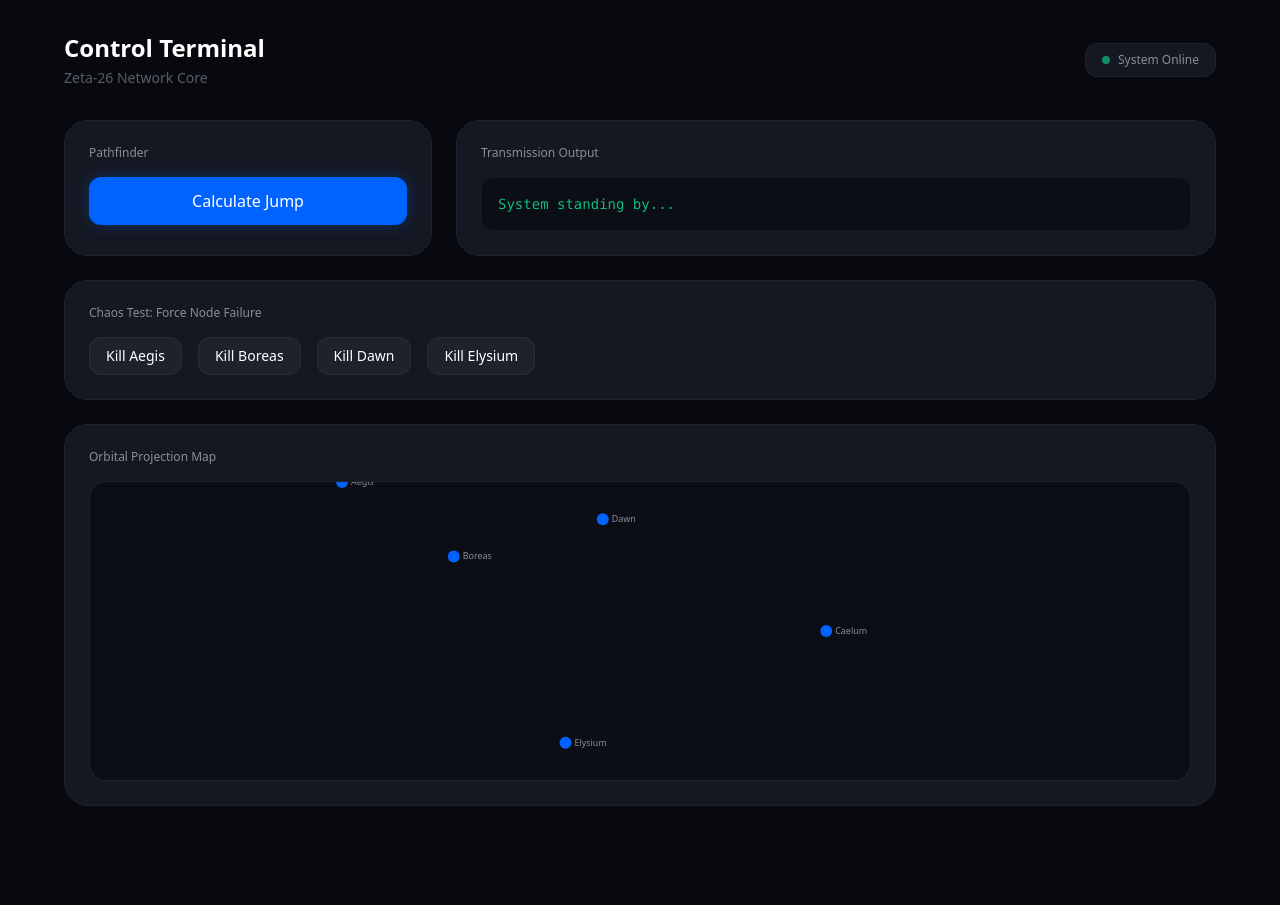
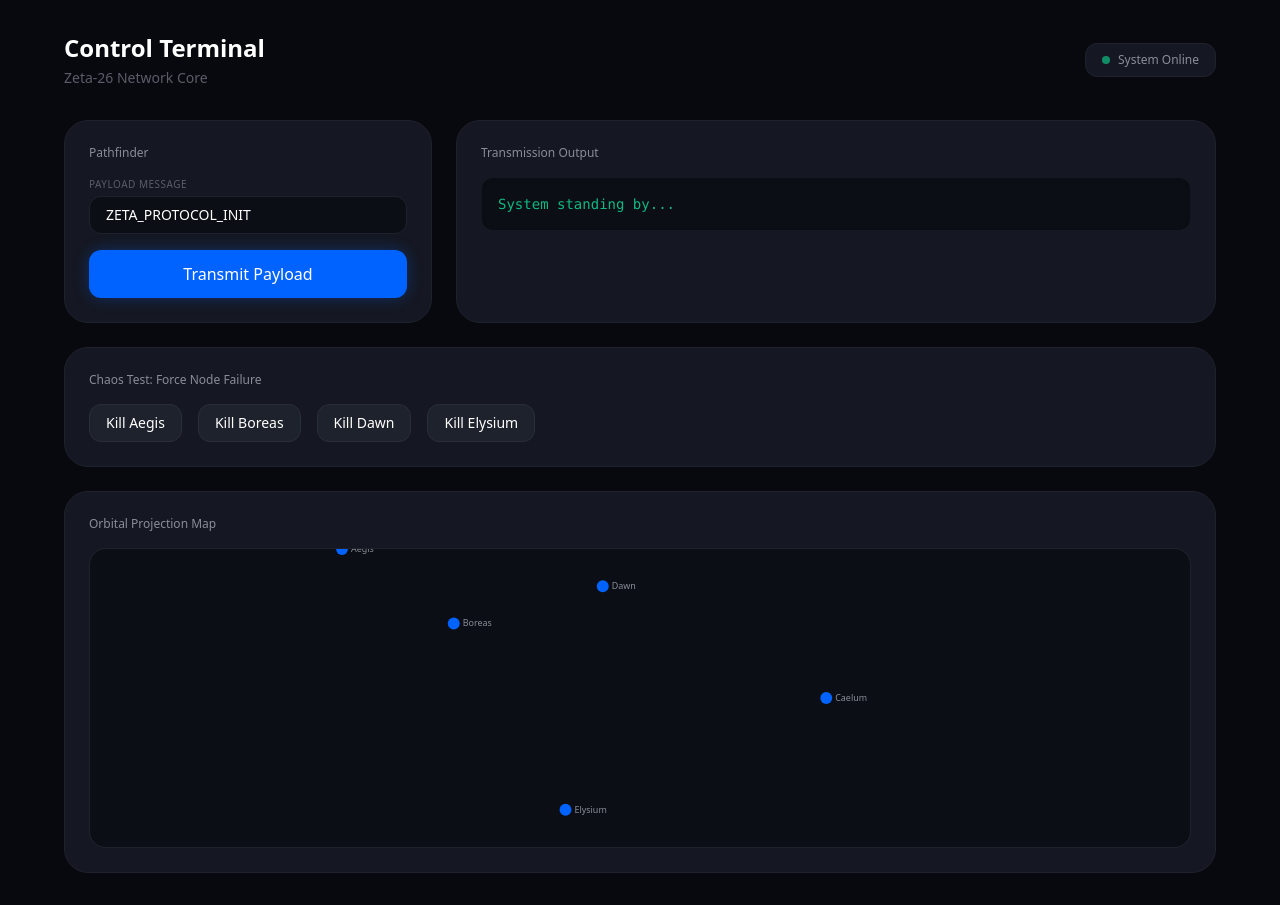
Before and after one commit to Sahas-sass/Nexio-Relic-Ring, a Next.js app: page / in a window 1280 px wide. Before the commit the page ends 838 px from the top, so only its background shows below. Built offline with nearby package versions, Linux system fonts and the light colour scheme.

Commit message:
dashboard new update

```diff
--- a/src/app/page.tsx
+++ b/src/app/page.tsx
@@ -2,6 +2,7 @@
 import React, { useState } from "react";
 import { buildNetworkGraph, findShortestPath } from "../utils/routing";
 import { getConfig } from '../utils/configLoader';
+import { textToAscii, asciiToCodex } from '../utils/codex';
 
 // Map Component
 export const OrbitalMap = () => {
@@ -25,14 +26,16 @@ export const OrbitalMap = () => {
 export default function Dashboard() {
   const [result, setResult] = useState<string>("System standing by...");
   const [deadNodes, setDeadNodes] = useState<string[]>([]);
-  const nodes = ["Aegis", "Boreas", "Dawn", "Elysium"]; // Should ideally match your config
+  const [message, setMessage] = useState<string>("ZETA_PROTOCOL_INIT");
+  const [encodedPayload, setEncodedPayload] = useState<string>("");
+  const nodes = ["Aegis", "Boreas", "Dawn", "Elysium"];
 
   const runRouting = () => {
     const graph = buildNetworkGraph(deadNodes);
 
-    // Check if start/end nodes even exist in the remaining graph
     if (!graph["Aegis"] || !graph["Elysium"]) {
       setResult("CRITICAL: Start or Destination node is offline!");
+      setEncodedPayload("");
       return;
     }
 
@@ -40,8 +43,14 @@ export default function Dashboard() {
 
     if (path.length <= 1) {
       setResult("ALERT: Network partitioned. No viable path to target.");
+      setEncodedPayload("");
     } else {
+
       setResult(`Optimal Route: ${path.join(" → ")}`);
+
+      const asciiArray = textToAscii(message);
+      const codexArray = asciiToCodex(asciiArray, 16);
+      setEncodedPayload(`[${codexArray.join(', ')}]`);
     }
   };
 
@@ -66,7 +75,6 @@ export default function Dashboard() {
               <h2 className="text-2xl font-bold">Control Terminal</h2>
               <p className="text-sm text-[#5A5D68] mt-1">Zeta-26 Network Core</p>
             </div>
-            {/* Optional: Added a small status indicator to replace the logo feel */}
             <div className="flex items-center gap-2 bg-[#151822] border border-[#1E222D] px-4 py-2 rounded-xl">
               <div className="w-2 h-2 rounded-full bg-[#10B981] animate-pulse"></div>
               <span className="text-xs text-[#8A8D98]">System Online</span>
@@ -74,23 +82,47 @@ export default function Dashboard() {
           </header>
 
           <div className="grid grid-cols-1 md:grid-cols-3 gap-6">
+
+            {/* UPDATED: Pathfinder Card with Payload Input */}
             <div className="bg-[#151822] rounded-3xl border border-[#1E222D] p-6 space-y-4">
               <h3 className="text-[#8A8D98] text-xs">Pathfinder</h3>
+
+              <div>
+                <label className="text-[10px] uppercase tracking-wider text-[#5A5D68] mb-1 block">Payload Message</label>
+                <input
+                  type="text"
+                  value={message}
+                  onChange={(e) => setMessage(e.target.value)}
+                  className="w-full bg-[#0B0E14] border border-[#1E222D] rounded-xl px-4 py-2 text-sm text-white focus:outline-none focus:border-[#0062FF]"
+                  placeholder="Enter message..."
+                />
+              </div>
+
               <button
                 onClick={runRouting}
                 className="w-full bg-[#0062FF] py-3 rounded-xl font-medium hover:bg-blue-600 transition-colors shadow-[0_0_15px_rgba(0,98,255,0.3)]"
               >
-                Calculate Jump
+                Transmit Payload
               </button>
             </div>
 
-            <div className="md:col-span-2 bg-[#151822] rounded-3xl border border-[#1E222D] p-6">
-              <h3 className="text-[#8A8D98] text-xs mb-4">
-                Transmission Output
-              </h3>
-              <div className="bg-[#0B0E14] p-4 rounded-xl font-mono text-sm text-[#10B981] border border-[#1E222D]/50 shadow-inner">
-                {result}
+            {/* UPDATED: Transmission Output with Encoded Payload */}
+            <div className="md:col-span-2 bg-[#151822] rounded-3xl border border-[#1E222D] p-6 flex flex-col justify-between">
+              <div>
+                <h3 className="text-[#8A8D98] text-xs mb-4">Transmission Output</h3>
+                <div className="bg-[#0B0E14] p-4 rounded-xl font-mono text-sm text-[#10B981] border border-[#1E222D]/50 shadow-inner">
+                  {result}
+                </div>
               </div>
+
+              {encodedPayload && (
+                <div className="mt-4">
+                  <h3 className="text-[#8A8D98] text-xs mb-2">Encoded Data Stream (Hex/Base16)</h3>
+                  <div className="bg-[#0B0E14] p-4 rounded-xl font-mono text-xs text-[#5A5D68] break-all border border-[#1E222D]/50">
+                    {encodedPayload}
+                  </div>
+                </div>
+              )}
             </div>
           </div>
 
```
